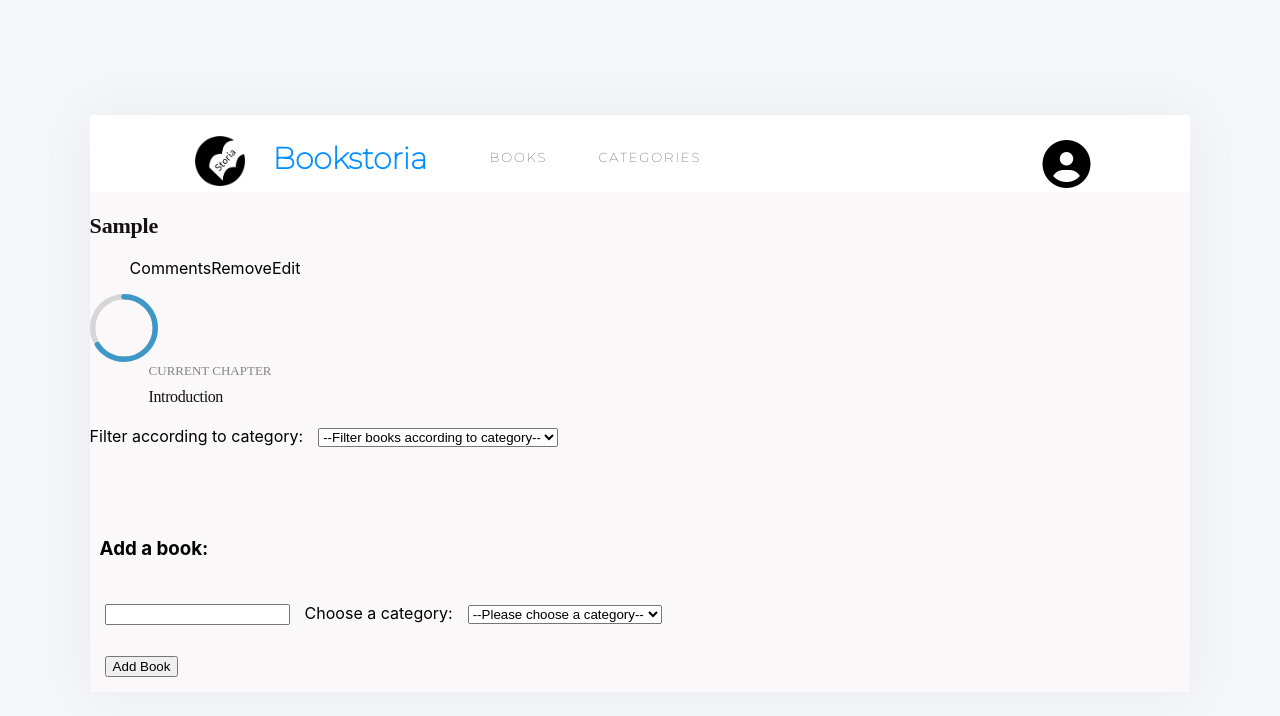
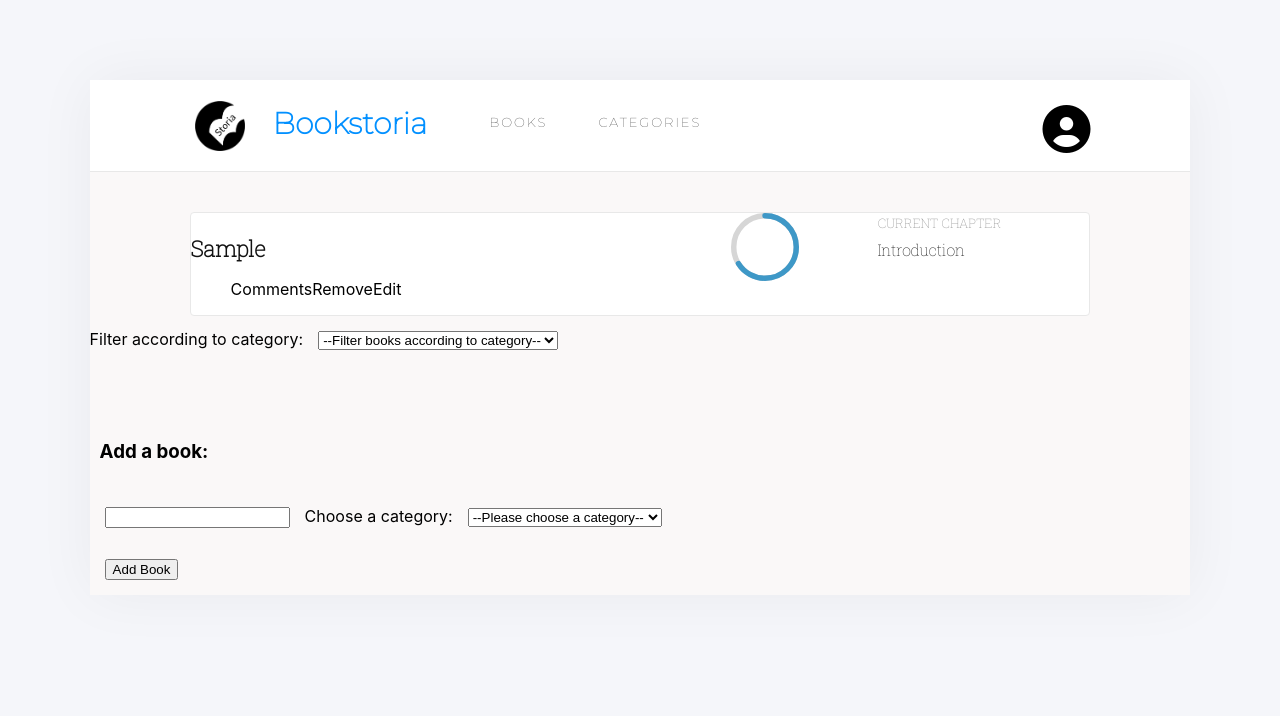
Before and after one commit to Bluette1/bookstore, a React (Create React App) app: page / in a window 1280 px wide. Both pictures are taken after typing "Sample" into the empty fields and a click on the button "Add Book". Shown: the top 716 px of the page. Built offline with nearby package versions, Linux system fonts and the light colour scheme.

Commit message:
Add missing font families

```diff
--- a/src/App.css
+++ b/src/App.css
@@ -1,4 +1,5 @@
 @import url('https://fonts.googleapis.com/css2?family=Montserrat:wght@100&display=swap');
+@import url('https://fonts.googleapis.com/css2?family=Roboto+Slab:wght@100&display=swap');
 
 ul {
   display: flex;
@@ -10,7 +11,7 @@ ul {
   margin-right: 50px;
   width: 59px;
   height: 16px;
-  font-family: Montserrat;
+  font-family: 'Montserrat', sans-serif;
   font-size: 13px;
   font-weight: normal;
   font-stretch: normal;
@@ -50,6 +51,7 @@ ul {
   padding-left: 60px;
   border-bottom: 1px solid #e8e8e8;
   padding-bottom: 18px;
+  background-color: #fff;
 }
 
 .fa-user-circle {
@@ -58,25 +60,31 @@ ul {
 
 .content {
   background-color: #faf8f8;
-  margin-top: -15px;
+  margin-top: -35px;
 }
 
-row {
+.book-row {
   /* width: 1200px; */
+
   /* height: 170px; */
+
   /* margin-top: 40px; */
+
   /* width: 100%; */
+
   /* padding-top: 40px; */
+
   /* margin: 0 1px 15px 0; */
+
   /* padding: 32px 119px 26px 27px; */
   margin-top: 40px;
   display: flex;
   justify-content: space-between;
-  padding-right: 100px;
-  padding-left: 100px;
+  margin-right: 100px;
+  margin-left: 100px;
   border-radius: 4px;
   border: solid 1px #e8e8e8;
-  background-color: #ffffff;
+  background-color: #fff;
 }
 
 .category {
@@ -84,7 +92,7 @@ row {
   height: 18px;
   margin: 0 39px 0 0;
   opacity: 0.5;
-  font-family: Montserrat;
+  font-family: 'Montserrat', sans-serif;
   font-size: 14px;
   font-weight: bold;
   font-stretch: normal;
@@ -98,7 +106,7 @@ row {
   width: 197px;
   height: 29px;
   margin: 3px 323px 0 0;
-  font-family: RobotoSlab;
+  font-family: 'Roboto Slab', serif;
   font-size: 22px;
   font-weight: bold;
   font-stretch: normal;
@@ -122,7 +130,7 @@ row {
   height: 18px;
   margin: 1px 86px 0 59px;
   opacity: 0.5;
-  font-family: RobotoSlab;
+  font-family: 'Roboto Slab', serif;
   font-size: 13px;
   font-weight: 300;
   font-stretch: normal;
@@ -136,7 +144,7 @@ row {
   width: 212px;
   height: 21px;
   margin: 7px 0 4px 59px;
-  font-family: RobotoSlab;
+  font-family: 'Roboto Slab', serif;
   font-size: 16px;
   font-weight: 300;
   font-stretch: normal;
--- a/src/App.js
+++ b/src/App.js
@@ -6,7 +6,7 @@ import logo from './logo.png';
 
 export default function App() {
   return (
-    <div>
+    <div className="content">
       <div className="header">
         <ul className="bookstore-heading">
           <li>
@@ -18,7 +18,7 @@ export default function App() {
         </ul>
         <i className="fas fa-user-circle fa-3x" aria-hidden="true" />
       </div>
-      <div className="content">
+      <div>
         <BooksList />
         <BooksForm />
       </div>
--- a/src/components/Book.js
+++ b/src/components/Book.js
@@ -23,7 +23,7 @@ const Book = ({ book, handleRemoveBook }) => {
     //     </button>
     //   </td>
     // </tr>
-    <div className="row">
+    <div className="book-row">
       <div>
         <p className="category">{category}</p>
         <h4 className="title">{title}</h4>
--- a/src/index.css
+++ b/src/index.css
@@ -9,6 +9,7 @@ html {
 *::after {
   box-sizing: inherit;
 }
+
 body {
   margin: 0;
   font-family:
@@ -25,6 +26,7 @@ body {
     sans-serif;
   -webkit-font-smoothing: antialiased;
   -moz-osx-font-smoothing: grayscale;
+
   /* display: flex;
   flex-direction: column;
   align-items: center; */
```
Also changed, not shown: 1 other file (tests, documents, lock files or other folders).
